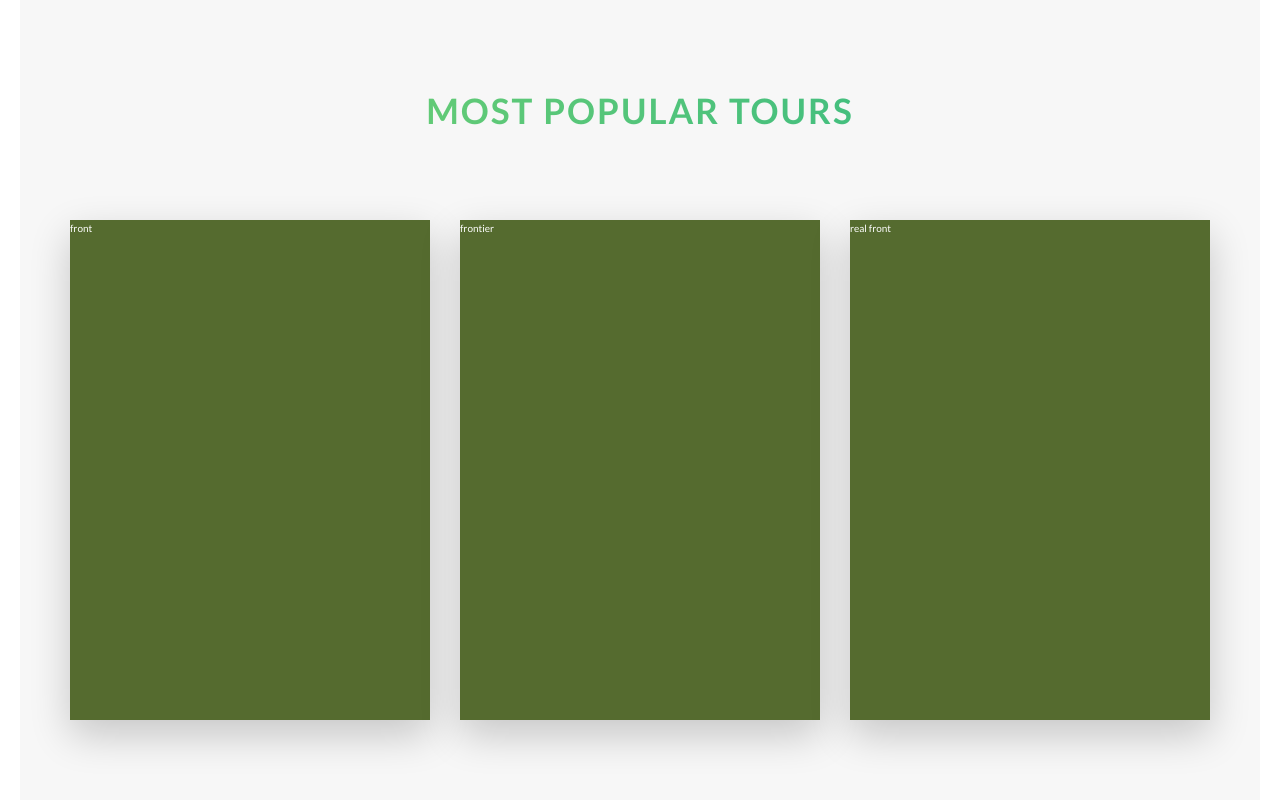
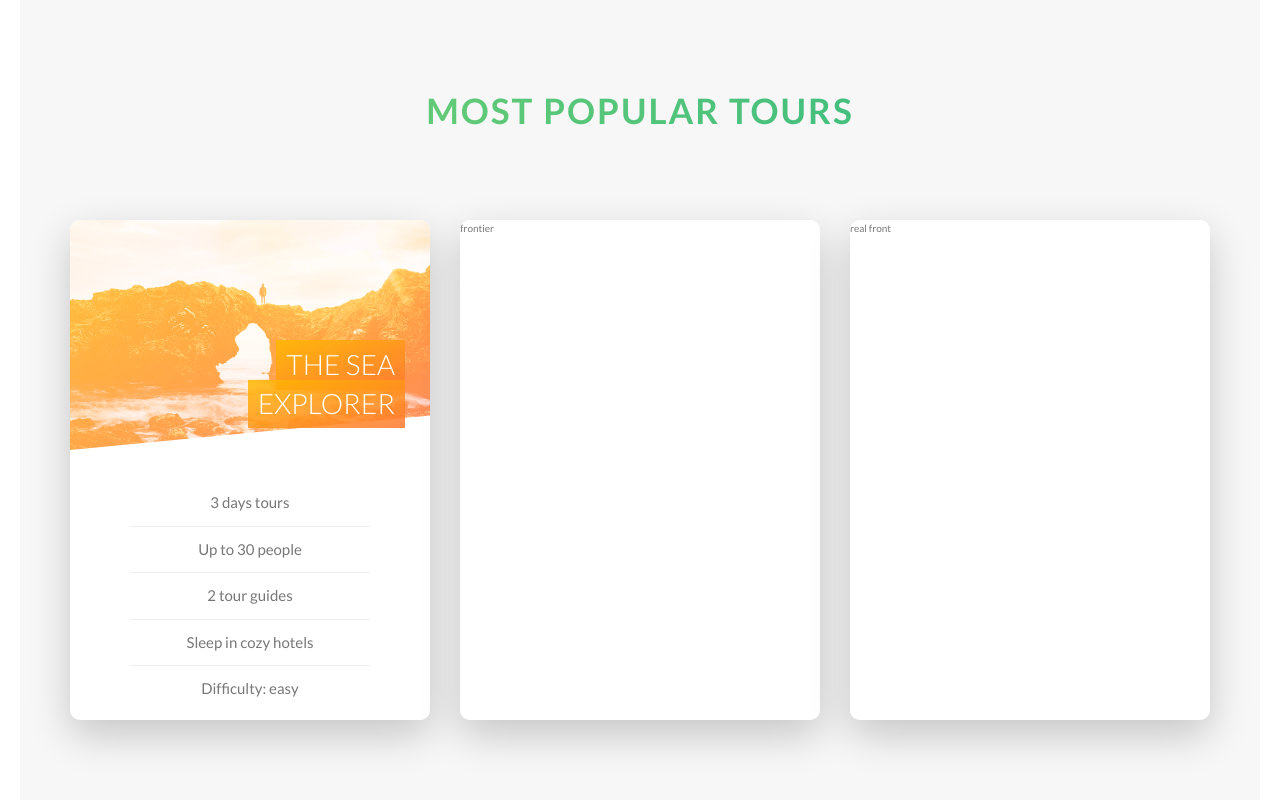
Before and after one commit to n1rdeks/html_sass, a website: page site_layout_grid/index.html in a window 1280 px wide. Shown: the part 2343-3143 px from the top of the page. Drawn offline with Linux system fonts and the light colour scheme.

Commit message:
add front side in first card

```diff
--- a/site_layout_grid/index.html
+++ b/site_layout_grid/index.html
@@ -122,9 +122,28 @@
         <div class="card">
           <div class="card__inner">
             <div class="card__inner_front">
-              front
+              <div class="card__picture card__picture_1">
+                &nbsp;
+              </div>
+              <h4 class="card__heading ">
+                <span class="card__heading_textbox_1 card__heading_first">
+                  THE SEA
+                </span>
+                <span class="card__heading_textbox_1 card__heading_second">
+                  EXPLORER
+                </span>
+              </h4>
+              <div class="card__details">
+                <ul>
+                  <li>3 days tours</li>
+                  <li>Up to 30 people</li>
+                  <li>2 tour guides</li>
+                  <li>Sleep in cozy hotels</li>
+                  <li>Difficulty: easy</li>
+                </ul>
+              </div>
             </div>
-            <div class="card__inner_back card__inner_back_color">
+            <div class="card__inner_back  card__inner_back_color">
               BacK
             </div>
           </div>
@@ -136,7 +155,7 @@
             <div class="card__inner_front">
               frontier
             </div>
-            <div class="card__inner_back">
+            <div class="card__inner_back card__inner_back_color">
               real back
             </div>
           </div>
@@ -147,7 +166,7 @@
             <div class="card__inner_front">
               real front
             </div>
-            <div class="card__inner_back">
+            <div class="card__inner_back card__inner_back_color">
               back side
             </div>
           </div>
--- a/site_layout_grid/sass/abstracts/_variables.scss
+++ b/site_layout_grid/sass/abstracts/_variables.scss
@@ -10,6 +10,7 @@ $color-tertiary-light: #2998ff;
 $color-tertiary-dark: #5643fa;
 
 $color-grey-dark: #777;
+$color-grey-light: #eee;
 
 $color-white: #fff;
 $color-black: #000;
--- a/site_layout_grid/sass/base/_typography.scss
+++ b/site_layout_grid/sass/base/_typography.scss
@@ -41,7 +41,6 @@ body {
     background-clip: text;
     color: transparent;
 
-
     &:hover {
         transform: skewY(2deg) skewX(14deg) scale(1.1);
         text-shadow: .5rem 1rem 2rem rgba($color-black, .2);
--- a/site_layout_grid/sass/components/_card.scss
+++ b/site_layout_grid/sass/components/_card.scss
@@ -4,14 +4,12 @@
     flex:1;
 
     &__inner {
-        color: #fff;
         height: 50rem;
-        transition: transform 1s ease;
+        border-radius: 10px;
+        transition: transform .8s ease;
         transform-style: preserve-3d;
         position: relative;
-        border-radius: 3px;
         box-shadow: 0 1.5rem 4rem 0 rgba(0,0,0,0.2);
-
 
         &_front, &_back {
             position: absolute;
@@ -19,11 +17,15 @@
             width: 100%;
             height: 100%;
             left: 0;
+            border-radius: 10px;
+            // image always more, than radius, so use overflow
+            overflow: hidden;
+
             backface-visibility: hidden;
         }
 
         &_front {
-            background-color: darkolivegreen;
+            background-color: $color-white;
         }
 
         &_back {
@@ -33,18 +35,86 @@
                 background-image: linear-gradient(to right bottom, $color-secondary-light,$color-secondary-dark);
             }
         }
-
-
     }
 
     &:hover &__inner {
         transform: rotateY(180deg);
     }
 
-
-
     &:not(:last-child) {
         margin-right: $gutter-horizontal;
     }
 
+    // STYLING FRONT SIDE
+    &__picture {
+        background-size: cover;
+        height: 23rem;
+        background-blend-mode: screen;
+        clip-path: polygon(0 0, 100% 0, 100% 85%, 0 100%);
+
+        &_1 {
+            // use path for root compiled file css (/css/style.css).
+            background-image: linear-gradient(to right bottom, $color-secondary-light,$color-secondary-dark), url(../img/nat-5.jpg);
+        }
+
+        &_2 {
+            background-image: url(../img/nat-5.jpg);
+        }
+
+        &_3 {
+            background-image: linear-gradient(to right bottom, $color-secondary-light,$color-secondary-dark), url(../img/nat-5.jpg);
+        }
+    }
+
+    &__heading {
+        font-size: 2.8rem;
+        font-weight: 300;
+        text-align: right;
+        text-transform: uppercase;
+        color: $color-white;
+        width: 65%;
+
+
+        &_first {
+            position: absolute;
+            padding: .1rem 1rem;
+            top: 12rem;
+            right: 2.5rem;
+        }
+
+        &_second {
+            position: absolute;
+            padding: 0rem 1rem;
+            top: 16rem;
+            right: 2.5rem;
+        }
+    }
+
+    &__heading_textbox {
+
+        &_1 {
+            background-image: linear-gradient(to right bottom, rgba($color-secondary-light, .85),
+                                rgba($color-secondary-dark, .85));
+        }
+    }
+
+    &__details {
+        padding: 3rem;
+
+        ul {
+            list-style: none;
+            width: 80%;
+            margin: 0 auto;
+
+            li {
+                text-align: center;
+                font-size: 1.5rem;
+                padding: 1rem;
+
+                &:not(:last-child) {
+                    border-bottom: 1px solid $color-grey-light;
+                }
+            }
+        }
+    }
 }
```
Also changed, not shown: site_layout_grid/css/style.css.
